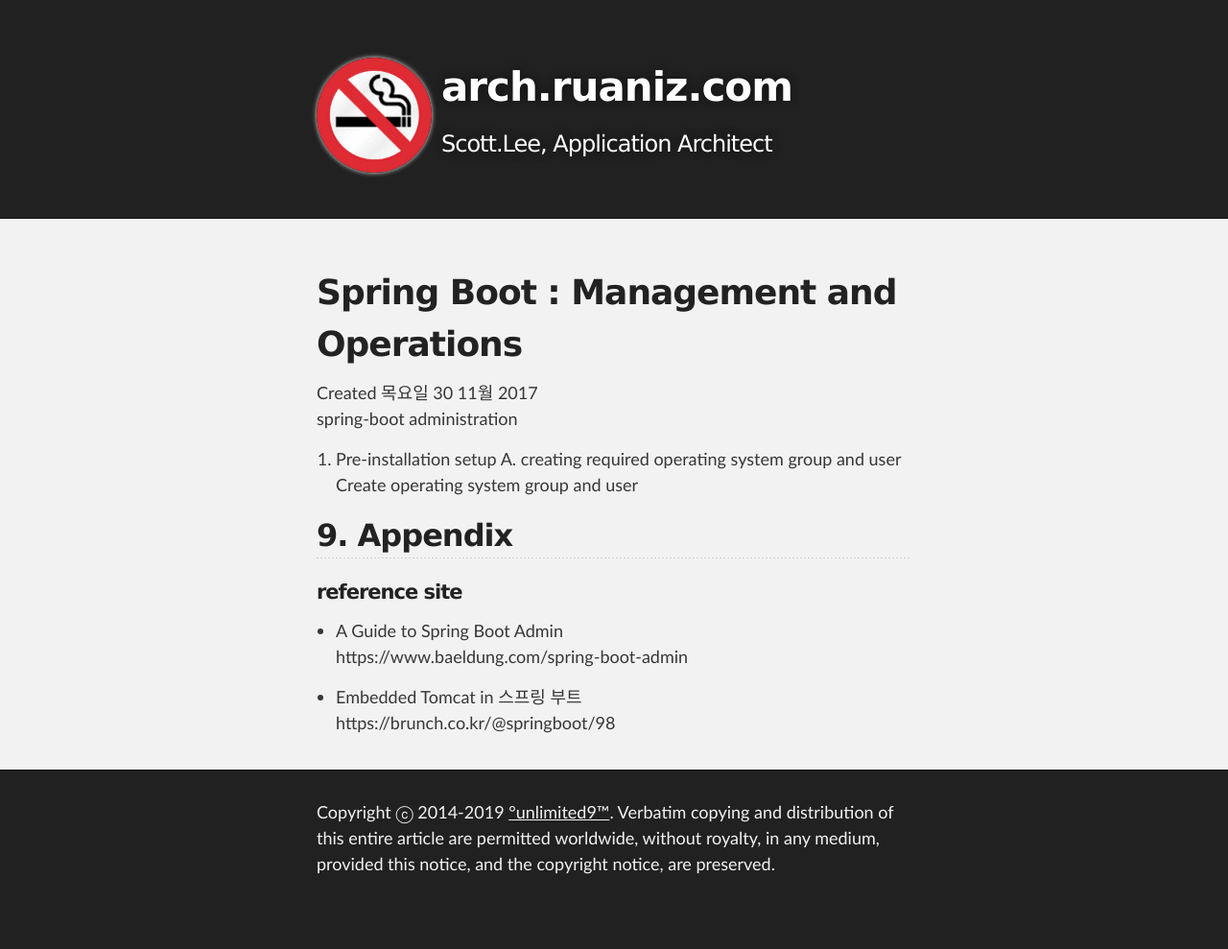
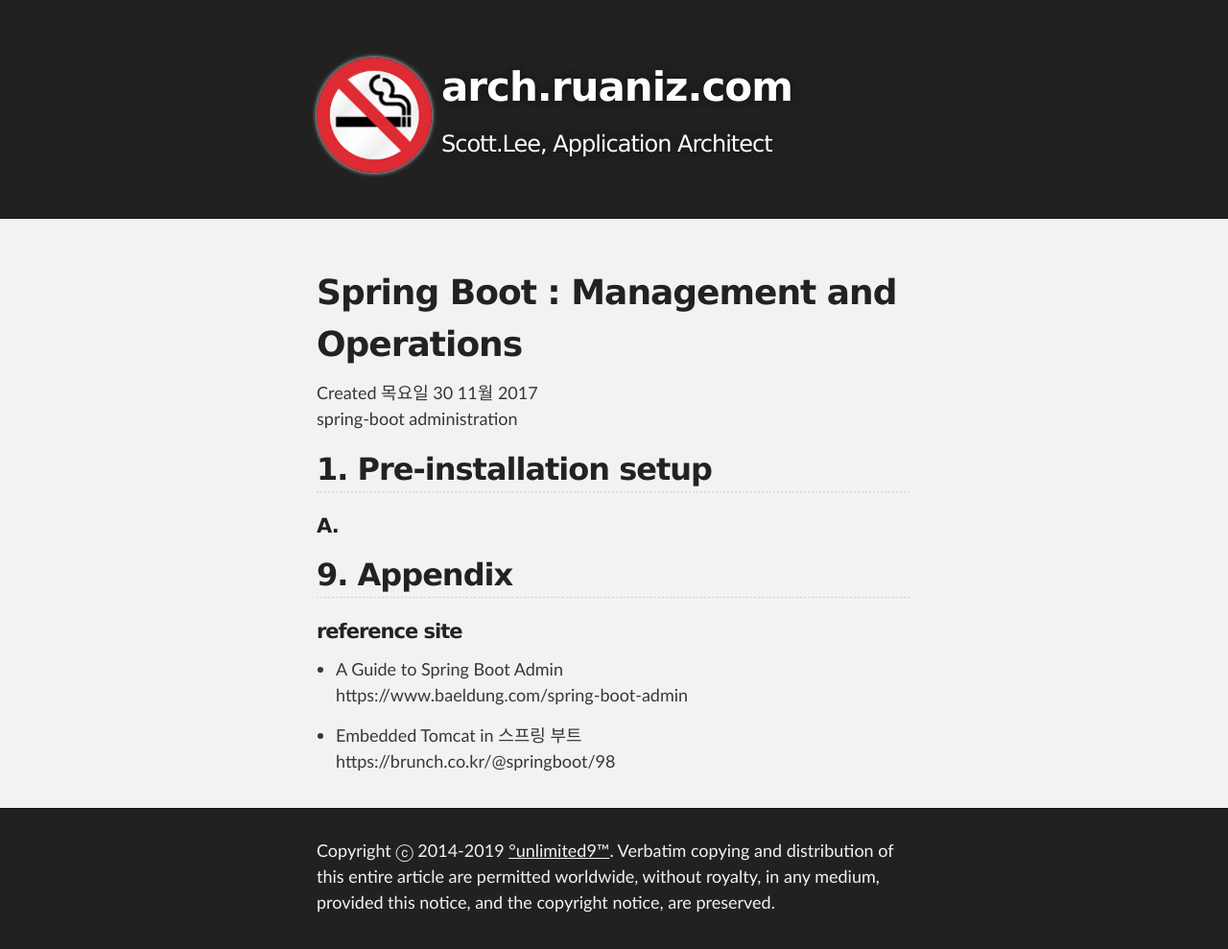
Before and after one commit to unlimited9/unlimited9.github.com, a Jekyll site: the page built from reference.notes/AA/Framework/springboot.management.n.operations.md, in a window 1280 px wide. Shown: the whole page at 96% size. Built offline with Jekyll 4.4.1, drawn with Linux system fonts in a browser that asks for light colours; our own code applies the rules of GitHub Pages for plain Markdown files; before the commit the page ends 949 px from its top, so only the background shows below that.

Commit message:
Update springboot.management.n.operations.md

```diff
--- a/reference.notes/AA/Framework/springboot.management.n.operations.md
+++ b/reference.notes/AA/Framework/springboot.management.n.operations.md
@@ -2,9 +2,10 @@
 Created 목요일 30 11월 2017
 spring-boot administration
 
-1. Pre-installation setup
-A. creating required operating system group and user
-Create operating system group and user
+## 1. Pre-installation setup
+
+#### A.
+
 
 
 
```
